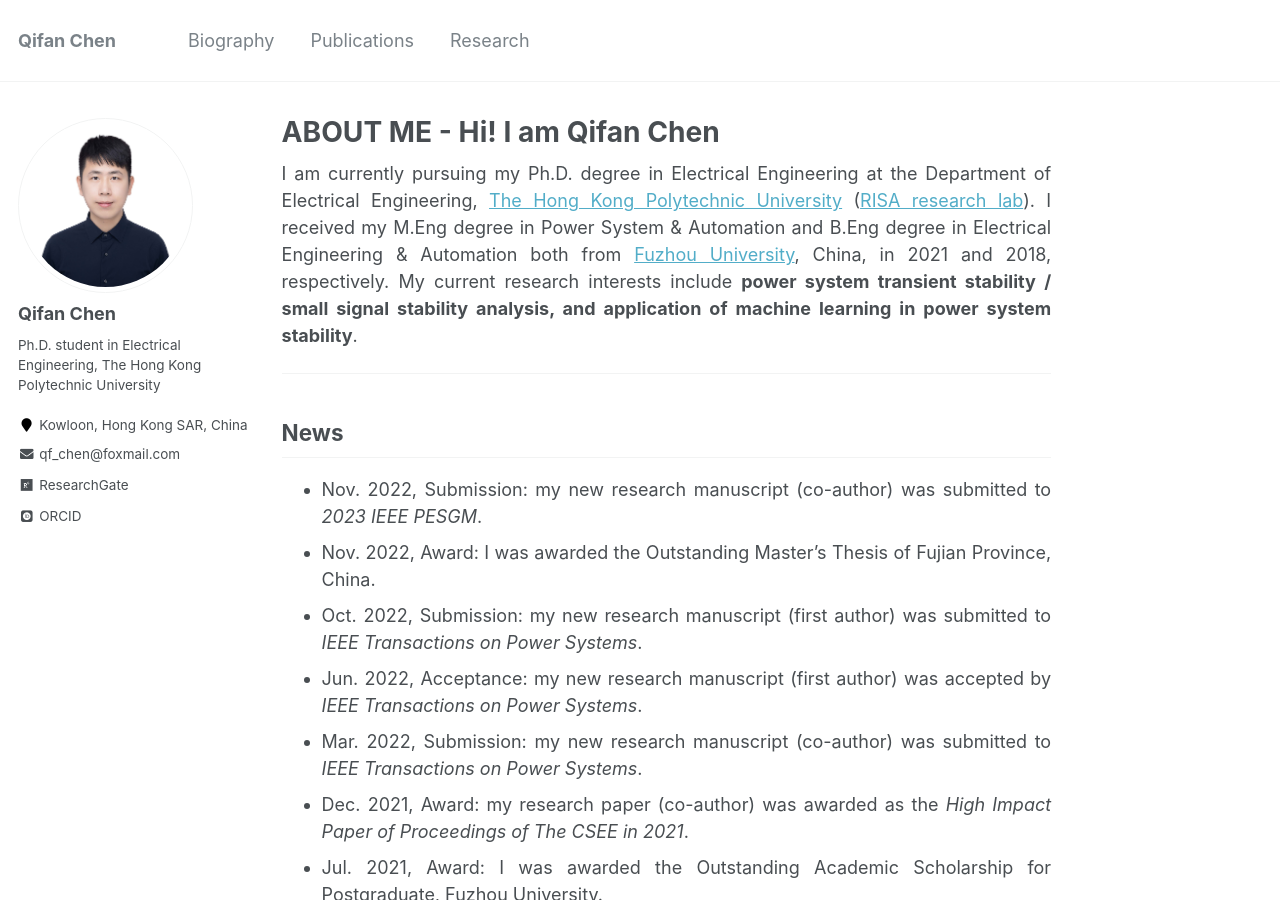
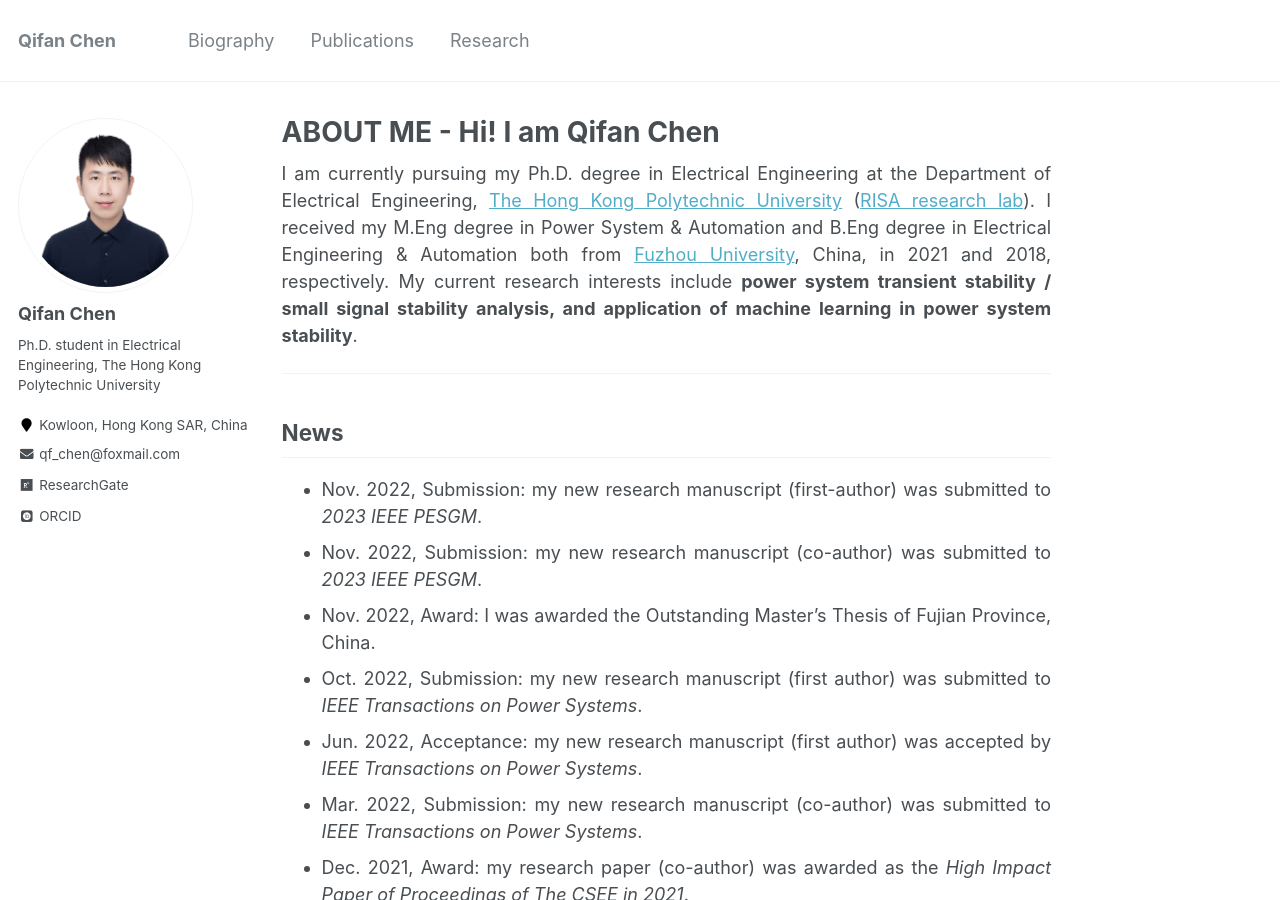
Before and after one commit to ChQf/ChQf.github.io, a Jekyll site: the page built from _pages/about.md, in a window 1280 px wide and 900 px high. Built offline with Jekyll 4.4.1, drawn with Linux system fonts in a browser that asks for light colours; some web fonts are replaced.

Commit message:
Update about.md

```diff
--- a/_pages/about.md
+++ b/_pages/about.md
@@ -15,6 +15,7 @@ My current research interests include **power system transient stability / small
 
 ## News
 
+* Nov. 2022, Submission: my new research manuscript (first-author) was submitted to *2023 IEEE PESGM*.
 * Nov. 2022, Submission: my new research manuscript (co-author) was submitted to *2023 IEEE PESGM*.
 * Nov. 2022, Award: I was awarded the Outstanding Master's Thesis of Fujian Province, China.
 * Oct. 2022, Submission: my new research manuscript (first author) was submitted to *IEEE Transactions on Power Systems*.
```
